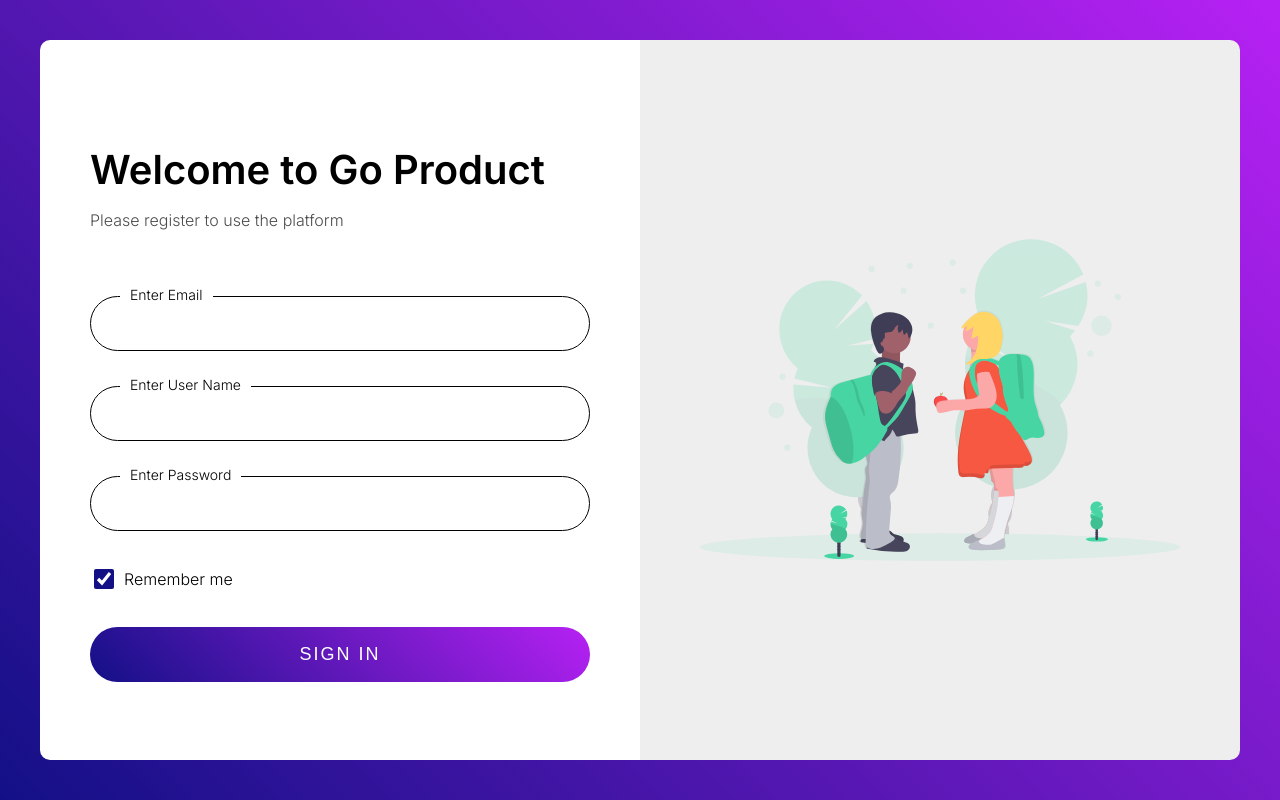
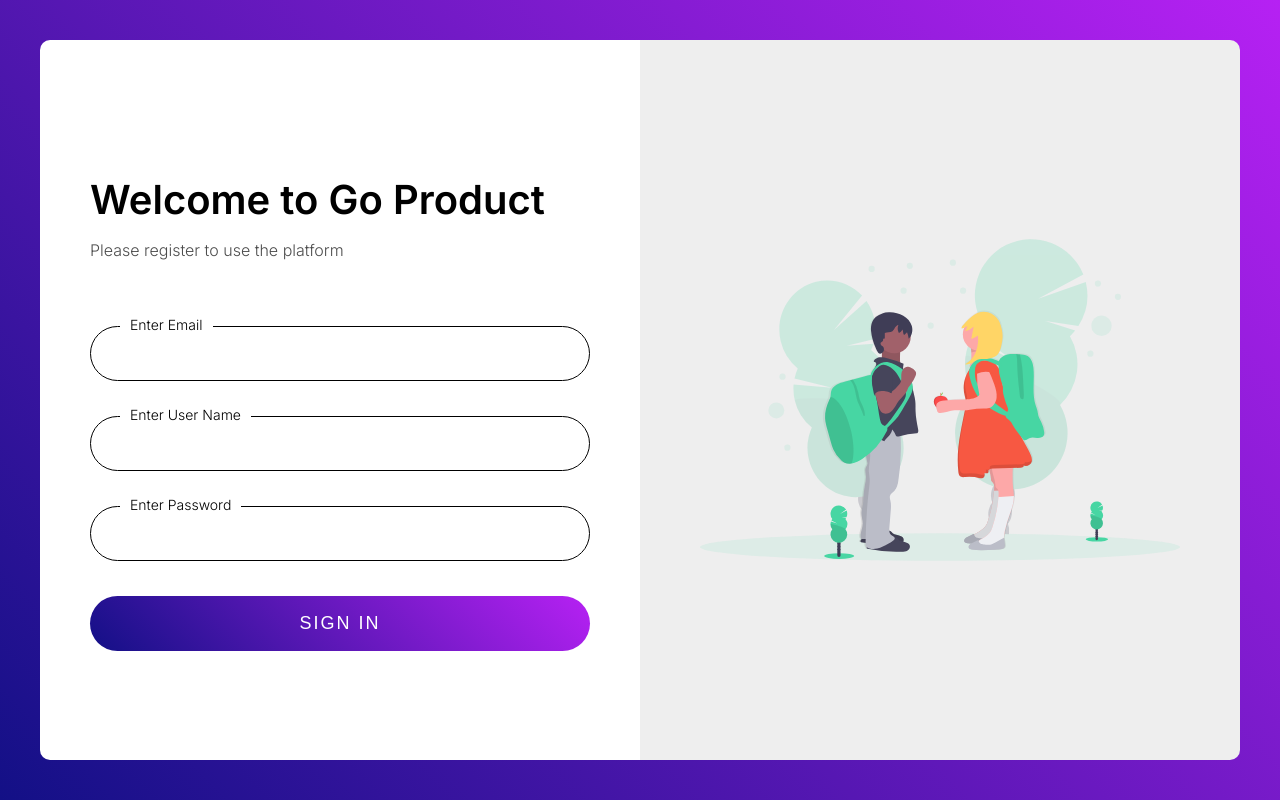
Before and after one commit to IBM-EPBL/IBM-Project-16477-1659615333, a Flask app: page /register in a window 1280 px wide. Run offline with Flask 2, Linux system fonts and the light colour scheme.

Commit message:
signup update

```diff
--- a/Project Development Phase/Sprint 1/templates/account/signup.html
+++ b/Project Development Phase/Sprint 1/templates/account/signup.html
@@ -35,12 +35,7 @@
                         <label for="passwordForm">Enter Password</label>
                         <input type="password" id="passwordForm">
                     </div>
-                    <div class="form-item">
-                        <div class="checkbox">
-                            <input type="checkbox" id="rememberMeCheckbox" checked>
-                            <label class="checkboxLabel" for="rememberMeCheckbox">Remember me</label>
-                        </div>
-                    </div>
+
                     <button type="submit">Sign In</button>
                 </div>
 
```
